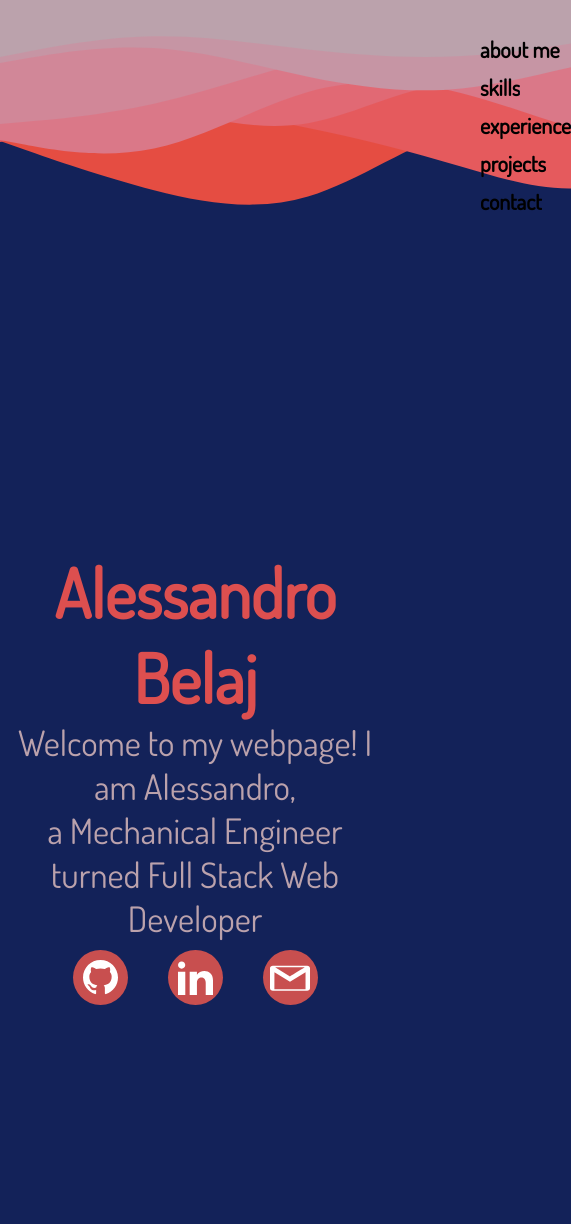
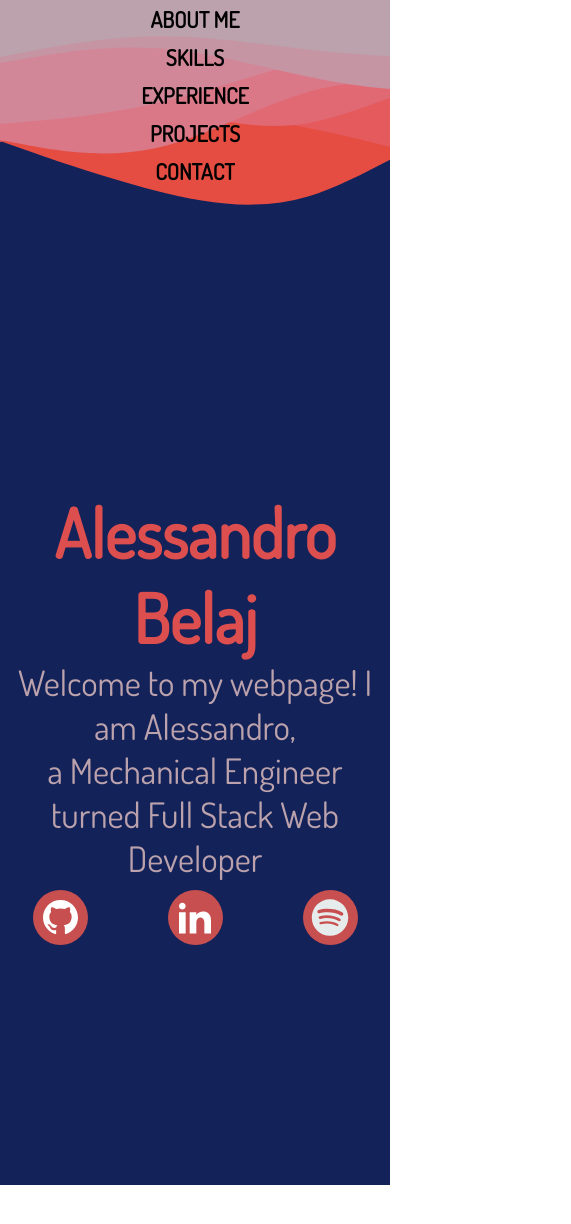
Before and after one commit to AlessandroB96/MyWebsite, a React (Create React App) app in the folder mywebsite/: page / in a window 390 px wide. Shown: the top 1224 px of the page, 571 px wide, since content can reach past the window. After the commit the page ends 1185 px from the top, so only its background shows below. Built offline with nearby package versions, Linux system fonts and the light colour scheme.

Commit message:
mobile responsive

```diff
--- a/mywebsite/src/App.js
+++ b/mywebsite/src/App.js
@@ -15,7 +15,7 @@ function App() {
   const renderPage = () => {
 
     if(currentPage === 'Main') {
-      return <Main />;
+      return <Main />
     }
     if(currentPage === 'about me') {
       return <About />;
--- a/mywebsite/src/components/Main.js
+++ b/mywebsite/src/components/Main.js
@@ -1,7 +1,7 @@
 import React from 'react';
 import github from '../../src/assets/images/github-1.svg';
 import linkedin from '../../src/assets/images/linkedin-1.svg';
-import email from '../../src/assets/images/gmail-1.svg';
+import spotify from '../../src/assets/images/spotify.svg';
 
 function Main() {
     return (
@@ -16,7 +16,7 @@ function Main() {
 
         <section class="contact-container">
                     <section id="contact-content">
-                        <button class="btn" onclick="window.location.href='https://github.com/AlessandroB96';" value="Go to my GitHub">
+                        <button class="btn" onClick={() => window.open('https://github.com/AlessandroB96')} value="Go to my GitHub">
                         <div class="svg-container">
                             <img src={github} class="github" alt="linkedin link" />
                         </div>
@@ -24,7 +24,7 @@ function Main() {
                     </section>
 
                     <section id="contact-content">
-                        <button class="btn" onclick="window.location.href='https://www.linkedin.com/in/alessandrobelaj/';" value="Go to my LinkedIn">
+                        <button class="btn" onClick={() => window.open('https://www.linkedin.com/in/alessandrobelaj/')} value="Go to my LinkedIn">
                             <div class="svg-container">
                             <img src={linkedin} class="LI" alt="linkedin link" />
                             </div>
@@ -32,9 +32,9 @@ function Main() {
                     </section>
 
                     <section id="contact-content" >
-                        <button class="btn" onclick="window.location.href='mailto: abelaj7196@gmail.com';" value="email me">
+                        <button class="btn" onClick={() => window.open('https://open.spotify.com/user/abelaj7196?si=0827513f99934b69')} value="email me">
                             <div class="svg-container">
-                            <img src={email} class="gmail" alt="gmail-link" />
+                            <img src={spotify} class="spotify" alt="spotify-link" />
                             </div>
                         </button>
                     </section>
--- a/mywebsite/src/components/Nav.js
+++ b/mywebsite/src/components/Nav.js
@@ -19,7 +19,7 @@ function Nav({ currentPage, handlePageChange }) {
                     href="#about-me"
                     onClick={() => handlePageChange('about me')}
                     class="nav">
-                        {currentPage[0]}
+                        ABOUT ME
                     </a>
                 </li>
                 <li>
@@ -27,28 +27,28 @@ function Nav({ currentPage, handlePageChange }) {
                        currentPage="Skills"
                        onClick={() => handlePageChange('Skills')}
                        class="nav">
-                        skills
+                        SKILLS
                     </a>
                 </li>
                 <li>
                     <a href="#experience"
                     onClick={() => handlePageChange('Experience')}
                     class="nav">
-                        experience
+                        EXPERIENCE
                     </a>
                 </li>
                 <li>
                     <a href="#projects"
                     onClick={() => handlePageChange('Projects')}
                     class="nav" >
-                        projects
+                        PROJECTS
                     </a>
                 </li>
                 <li>
                     <a href="#resume"
                     onClick={() => handlePageChange('Contact')}
                     class="nav">
-                        contact
+                        CONTACT
                     </a>
                 </li>
             </ul>
--- a/mywebsite/src/components/Skills.js
+++ b/mywebsite/src/components/Skills.js
@@ -9,11 +9,10 @@ import mongo from '../assets/images/mongo.png';
 
 function Skills() {
 
-
     return (
 
     <div>
-             <section id="about-me-tag">
+             <section class="skills-tag">
                     <h1 class="skills-tag-title">SKILLS</h1>
              </section>
 
--- a/mywebsite/src/index.css
+++ b/mywebsite/src/index.css
@@ -14,17 +14,15 @@ body {
   display: flex;
   flex-wrap: wrap;
   list-style: none;
+  margin: 30px auto 0px auto;
+  justify-content: space-between;
   font-size: 22px;
   font-weight: 900;
-  justify-content: center ;
-  justify-content: space-between;
-  margin: auto 460px auto 460px;
 }
 
 header {
   display: flex;
   flex-wrap: wrap;
-  padding: 30px 20px 30px 20px;
   top: 0;
 }
 
@@ -39,6 +37,7 @@ header {
   background-position: -100%;
   display: inline-block;
   padding: 5px 0;
+  margin: 20px;
   position: relative;
   -webkit-background-clip: text;
   -webkit-text-fill-color: transparent;
@@ -110,7 +109,7 @@ header {
   margin-bottom: 130px;
 }
 
-.LI:hover , .gmail:hover , .github:hover {
+.LI:hover , .spotify:hover , .github:hover {
   opacity: 60%;
 }
 
@@ -127,15 +126,12 @@ header {
 
 .LI {
   padding: 10px 0px;
-  min-width: 30px;
+  width: 32px;
   filter: invert(100%);
   cursor: pointer;
 }
 
-.gmail {
-  padding: 10px 0px;
-  min-width: 40px;
-  height:auto;
+.spotify {
   filter: drop-shadow(1px 0px 0px black);
   filter: invert(100%);
   cursor: pointer;
@@ -145,12 +141,11 @@ header {
   display: flex;
   flex-direction: column;
   background-color: #162768;
-  justify-content: center;
   border-radius: 30px;
-  max-width: 800px;
-  margin: auto;
+  width: auto;
+  margin-left: 50px;
+  margin-right: 50px;
   margin-top: 20px;
-
 }
 
 
@@ -174,12 +169,18 @@ header {
 }
 
 .about-me-content {
-  width: 800px;
+  width: auto;
   padding: 15px;
   font-size: 35px;
 }
 
 #about-me-tag {
+  margin-top: 220px;
+  margin-bottom: 30px;
+  font-size: 50px;
+}
+
+.skills-tag {
   margin-top: 220px;
   margin-bottom: 30px;
   font-size: 50px;
@@ -240,7 +241,7 @@ header {
   font-family: 'Dosis', sans-serif;
   font-size: 25px;
   vertical-align: baseline;
-  gap: 58px;
+  gap: 100px;
 }
 
 .skills-tags-tools {
@@ -250,7 +251,7 @@ header {
   font-family: 'Dosis', sans-serif;
   font-size: 25px;
   vertical-align: baseline;
-  gap: 135px;
+  gap: 178px;
 }
 
 .skills-tags-frame {
@@ -260,14 +261,16 @@ header {
   font-family: 'Dosis', sans-serif;
   font-size: 25px;
   vertical-align: baseline;
-  gap: 30px;
+  gap: 70px;
 }
+
 
 .icon-container {
   display: flex;
   flex-wrap: wrap;
   justify-content: center;
   margin: auto;
+  margin-bottom: 20px;
   gap: 20px;
 
 }
@@ -339,6 +342,7 @@ header {
 
 .projects {
   margin-top: 170px;
+  margin-bottom: 30px;
 }
 
 .projects-tag {
@@ -361,7 +365,7 @@ header {
 .projects-content {
   display: flex;
   flex-wrap: wrap;
-  justify-content: space-between;
+  justify-content: center;
   margin: auto 70px auto 70px;
 }
 
@@ -500,6 +504,8 @@ header {
 .btn {
   background: none;
   border: none;
+  margin-left: 20px;
+  margin-right: 20px;
 }
 
 .all-cards-container {
@@ -704,10 +710,16 @@ textarea {
   opacity: 1;
 }
 
-@media screen and (min-width: 1300px) {
+@media screen and (max-width: 1000px) {
 
   .menu-items {
-
+    display: flex;
+    flex-wrap: wrap;
+    justify-content: space-between;
+    list-style: none;
+    margin: 30px auto 0px auto;
+    font-size: 22px;
+    font-weight: 900;
   }
 
   header {
@@ -755,3 +767,244 @@ textarea {
     width:100%;
   }
 }
+
+@media screen and (max-width: 557px) {
+
+  .menu-items {
+    display: flex;
+    flex-direction: column;
+    text-align: center;
+    flex-wrap: wrap;
+    list-style: none;
+    margin: 0px auto 0px auto;
+    font-size: 22px;
+    font-weight: 900;
+  }
+
+  header {
+    display: flex;
+    flex-direction: row;
+    flex-wrap: wrap;
+    top: 0;
+  }
+
+  .nav {
+    text-decoration: none;
+    background-size: 200% 100%;
+    background-position: -100%;
+    display: inline-block;
+    padding: 5px 0;
+    margin: 0px;
+    position: relative;
+    font-family: 'Dosis', sans-serif;
+  }
+
+  .nav:hover {
+    text-decoration: none;
+  }
+
+  .about-me-tag {
+    margin-top: 100px;
+  }
+
+  .about-me-content {
+    width: auto;
+    padding: 15px;
+    font-size: 15px;
+  }
+
+  .skills-tag {
+    margin-top: 100px;
+    margin-bottom: 30px;
+    font-size: 50px;
+  }
+
+  .skills-tags-lang {
+    display: flex;
+    flex-direction: column;
+    color:black;
+    font-family: 'Dosis', sans-serif;
+    font-size: 25px;
+    gap: 0px;
+  }
+
+
+  .skills-tags-tools {
+    display: flex;
+    flex-direction: column;
+    color:black;
+    font-family: 'Dosis', sans-serif;
+    font-size: 25px;
+    gap: 0px;
+  }
+
+  .skills-tags-frame {
+    display: flex;
+    flex-direction: column;
+    color:black;
+    font-family: 'Dosis', sans-serif;
+    font-size: 25px;
+    gap: 0px;
+  }
+
+  .skills-categories {
+    font-size: 25px;
+    padding-bottom: 0px;
+  }
+
+  .skills-display {
+    font-size: 20px;
+    padding-top: 0px;
+  }
+
+  .exp-title-main {
+    display: flex;
+    justify-content: center;
+    color: rgb(200, 79, 79);
+    font-family: 'Dosis', sans-serif;
+    font-size: 50px;
+    margin-top: 80px;
+    margin-bottom: 25px;
+    padding-top: 10px;
+  }
+
+  .exp-title {
+    font-size: 20px;
+  }
+
+  .exp-cont {
+    font-size: 15px;
+  }
+
+  .projects {
+    margin-top: 100px;
+  }
+
+  .box-container {
+    display: flex;
+    flex-wrap: wrap;
+    width: auto;
+    background-color: transparent;
+    margin: auto;
+    align-items: center;
+  }
+
+  .contact-form {
+    display: flex;
+    flex-wrap: wrap;
+  }
+
+  .label {
+    display: flex;
+    flex-wrap: wrap;
+    background-color: transparent;
+    border-width: 0 0 1px;
+    width: auto;
+    outline: none;
+    font-size: 20px;
+    color:rgb(184, 182, 182);
+    border-color: rgb(221, 79, 79);
+  }
+
+  .name-line {
+    display: flex;
+    flex-wrap: wrap;
+    width: auto;
+    gap: 10px;
+  }
+
+  .name {
+    display: flex;
+    flex-wrap: wrap;
+    width: auto;
+  }
+
+  .email-line {
+    display: flex;
+    flex-wrap: wrap;
+    width: auto;
+    gap: 10px;
+  }
+
+  textarea {
+    border-width: 0 0 1px;
+    outline: none;
+    width: auto;
+    height: 130px;
+    font-size: 20px;
+    background-color: transparent;
+    color:rgb(184, 182, 182);
+    border-color: rgb(221, 79, 79);
+    resize: none;
+
+  }
+
+
+  footer {
+    display: flex;
+    flex-direction: column;
+    margin-top: 110px;
+  }
+}
+
+@media screen and (max-width: 318px) {
+  .box-container {
+    display: flex;
+    flex-wrap: wrap;
+    width: auto;
+    background-color: transparent;
+    margin: auto;
+    align-items: center;
+  }
+
+  .contact-form {
+    display: flex;
+    flex-wrap: wrap;
+  }
+
+  .label {
+    display: flex;
+    flex-wrap: wrap;
+    background-color: transparent;
+    border-width: 0 0 1px;
+    width: 245px;
+    outline: none;
+    font-size: 20px;
+    color:rgb(184, 182, 182);
+    border-color: rgb(221, 79, 79);
+  }
+
+  .name-line {
+    display: flex;
+    flex-wrap: wrap;
+    width: auto;
+    gap: 10px;
+  }
+
+  .name {
+    display: flex;
+    flex-wrap: wrap;
+    width: auto;
+  }
+
+  .email-line {
+    display: flex;
+    flex-wrap: wrap;
+    width: auto;
+    gap: 10px;
+  }
+
+  textarea {
+    border-width: 0 0 1px;
+    outline: none;
+    width: 245px;
+    height: 130px;
+    font-size: 20px;
+    background-color: transparent;
+    color:rgb(184, 182, 182);
+    border-color: rgb(221, 79, 79);
+    resize: none;
+
+  }
+
+}
```
Also changed, not shown: mywebsite/src/components/Card.js (+0 -14 lines), mywebsite/src/assets/images/spotify.svg (added).
